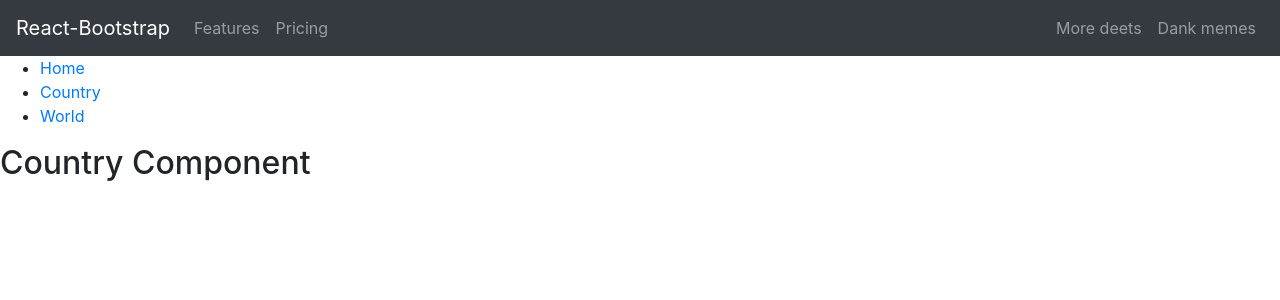
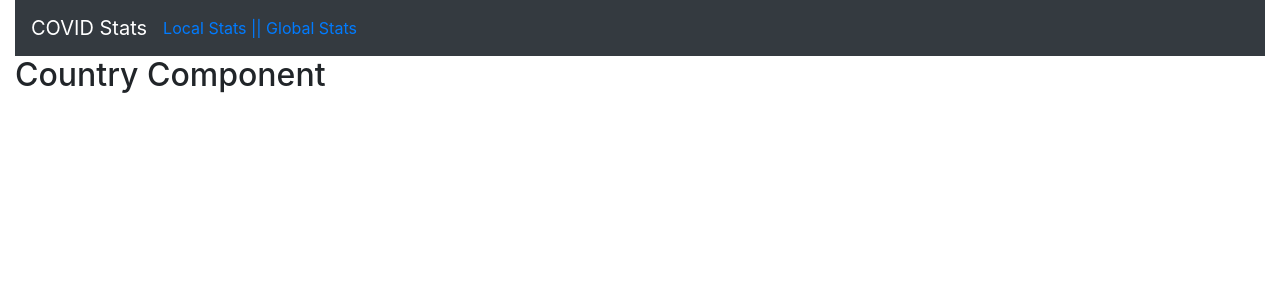
Before and after one commit to neeerajtk/covid-stats, a React (Create React App) app in the folder covid-status/: page / in a window 1280 px wide. Shown: the top 300 px of the page. Built offline with nearby package versions, Linux system fonts and the light colour scheme.

Commit message:
nav route functionalities added

```diff
--- a/covid-status/src/App.js
+++ b/covid-status/src/App.js
@@ -14,24 +14,16 @@ import World from './Components/World';
 
 function App() {
   return (
+    <div className="container-fluid">
     <BrowserRouter>
-        <Header/>
-
-      <div>
-        <ul>
-          <li><Link to="/">Home</Link></li>
-          <li><Link to="/country">Country</Link> </li>
-          <li><Link to="/world">World</Link></li>
-        </ul>
-      </div>
+      <Header/>
       <Switch>
         <Route exact path="/"><Country/></Route>
         <Route path="/country"><Country/></Route>
         <Route path="/world"><World/></Route>
       </Switch>
     </BrowserRouter>
-
-
+    </div>
   );
 }
 
--- a/covid-status/src/Components/Header.js
+++ b/covid-status/src/Components/Header.js
@@ -1,24 +1,20 @@
 import React from 'react';
 import {Navbar,Nav} from 'react-bootstrap';
+import {Link} from 'react-router-dom';
 
 function Header() {
     return (
         <div>
             <Navbar collapseOnSelect expand="lg" bg="dark" variant="dark">
-                <Navbar.Brand href="#home">React-Bootstrap</Navbar.Brand>
+                <Navbar.Brand href="#home">COVID Stats</Navbar.Brand>
                 <Navbar.Toggle aria-controls="responsive-navbar-nav" />
                 <Navbar.Collapse id="responsive-navbar-nav">
                     <Nav className="mr-auto">
-                    <Nav.Link href="#features">Features</Nav.Link>
-                    <Nav.Link href="#pricing">Pricing</Nav.Link>
+                    <Link to='/country'>Local Stats |</Link>
+                    <Link to='/world'>| Global Stats</Link>
 
                     </Nav>
-                    <Nav>
-                    <Nav.Link href="#deets">More deets</Nav.Link>
-                    <Nav.Link eventKey={2} href="#memes">
-                        Dank memes
-                    </Nav.Link>
-                    </Nav>
+
                  </Navbar.Collapse>
                 </Navbar>
         </div>
```
